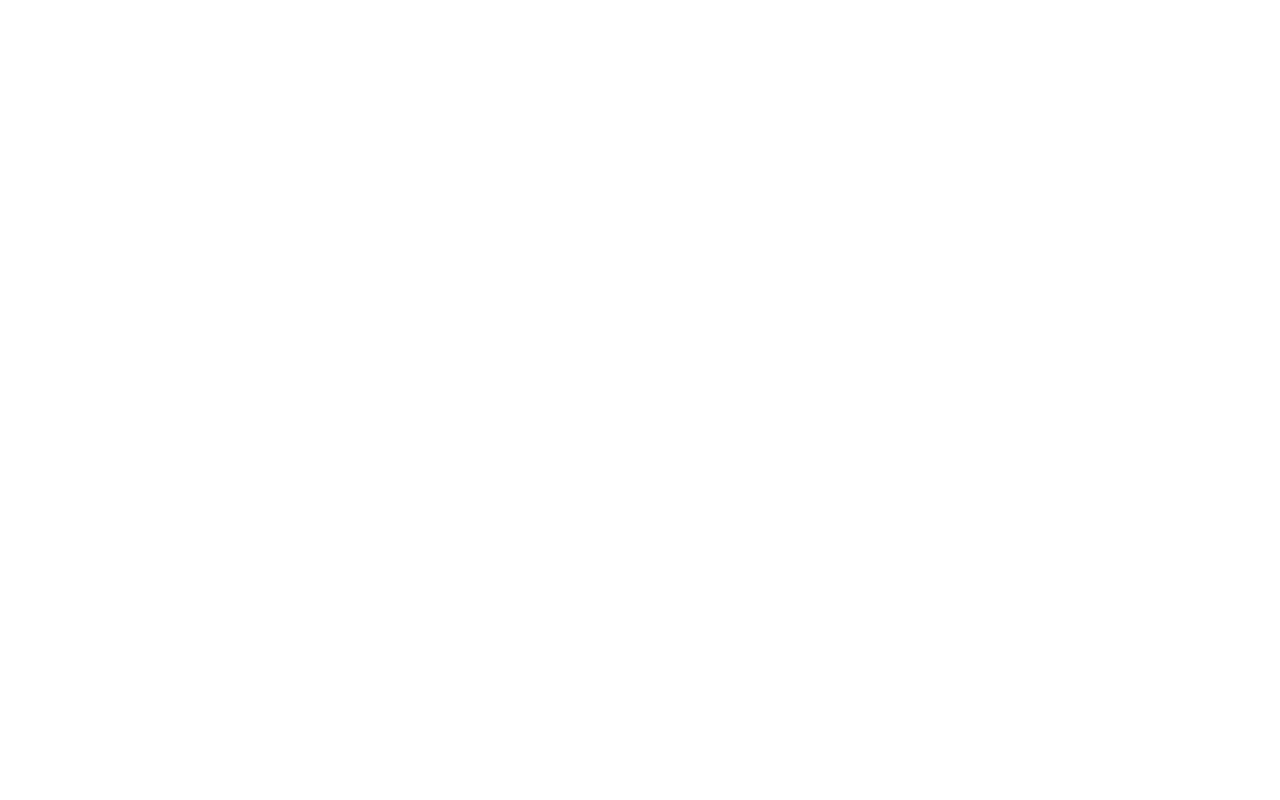
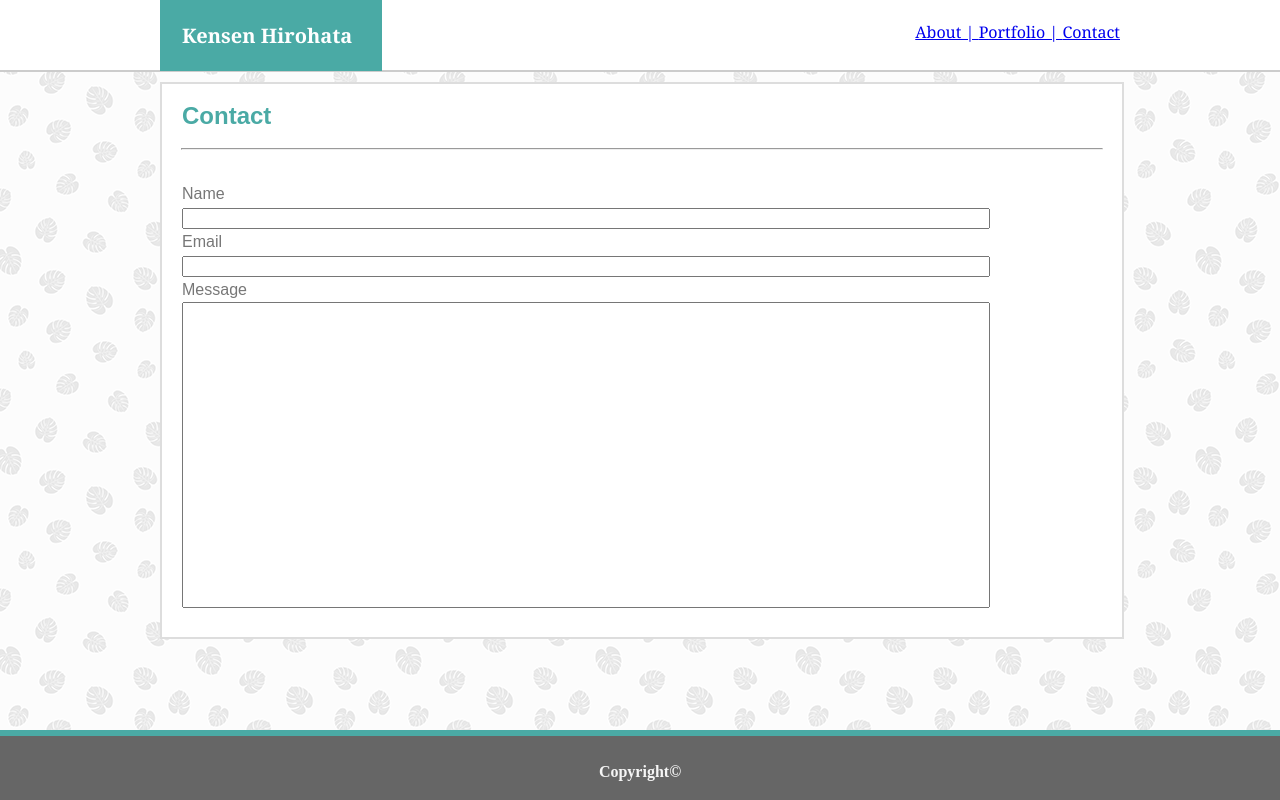
Before and after one commit to hirohtk/Basic-Portfolio, a plain HTML site: page contact.html in a window 1280 px wide. Drawn offline with Linux system fonts and the light colour scheme.

Commit message:
EOD 8-20-2019

```diff
--- a/assets/css/style.css
+++ b/assets/css/style.css
@@ -62,10 +62,10 @@ wouldn't be part of the "container" */
     margin-left: auto;
     margin-right: auto;
     margin-top: 10px;
-    border-style: solid;
-    border-width: 2px;
+    border: 2px solid #dddddd;
     background: white;
     font-family: 'Arial', 'Helvetica Neue', Helvetica, sans-serif;
+    color: #777777;
 }
 
 footer {
@@ -94,6 +94,7 @@ footer {
 
 h1 {
     margin-left: 20px;
+    color: #4aaaa5;
 }
 
 header {
@@ -102,9 +103,32 @@ header {
     margin-left: 0px;
     margin-right: 0px;
     margin-top: 0px;
-    border-bottom: 2px solid gray;
+    border-bottom: 2px solid #cccccc;
     font-family: 'Georgia', Times, Times New Roman, serif;
     position: relative;
     padding: auto;
     width: 100%;
 }
+
+hr {
+    width: 920px;
+}
+
+/* CONTACT CSS */
+
+.contactHeaders {
+    font-size: 10px;
+}
+
+#formSection {
+    margin-left: 20px;
+    margin-bottom: 3%;
+}
+
+input {
+    width: 800px;
+}
+
+#longInput {
+    height: 300px;
+}
--- a/contact.html
+++ b/contact.html
@@ -0,0 +1,65 @@
+<!DOCTYPE html>
+<html lang="en-us">
+
+<head>
+    <meta charset="UTF-8">
+    <title>Regular HW Assignment 1</title>
+    <title>Kensen's Portfolio</title>
+    <link rel="stylesheet" href="assets/css/style.css">
+
+</head>
+
+<body>
+
+    <header>
+        <div id="HeaderBackground">
+            <div class="containerTop">
+                <div id="NameBox"><b>Kensen Hirohata</b>
+                </div>
+                <div id="LinksBox">
+                    <a href="index.html">About | </a>
+                    <a href="portfolio.html"> Portfolio | </a>
+                    <a href="contact.html"> Contact</a>
+                </div>
+            </div>
+        </div>
+        <!-- It seems like it's better to not use p when you
+        don't have to, essentially just use div.  Else the margins
+        get all screwy-->
+    </header>
+    </div>
+
+
+    <div class="containerBottom">
+        <section id="sectionBox">
+
+            <h1>Contact</h1>
+            <hr>
+            <div id="formSection">
+                <br>
+                Name
+                <br>
+                <input type="text" name="Name">
+                <br>
+                Email
+                <br>
+                <input type="text" name="Name">
+                <br>
+                Message
+                <br>
+                <input id="longInput" type="text" name="Name">
+            </div>
+
+        </section>
+    </div>
+
+
+    <footer>
+        <br><b>Copyright©</b>
+    </footer>
+
+
+
+</body>
+
+</html>
```
Also changed, not shown: index.html (+6 -0 lines), portfolio.html (+68 -0 lines).
